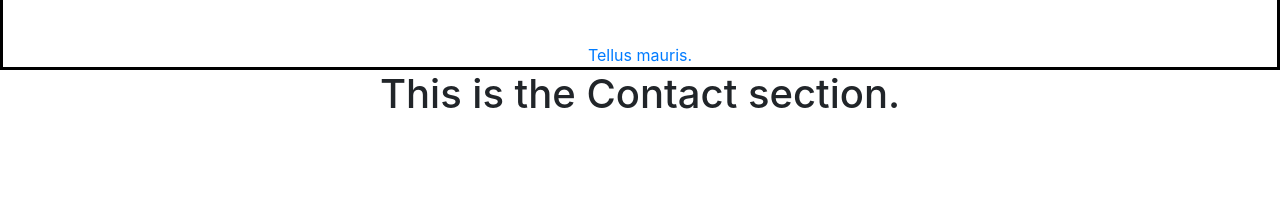
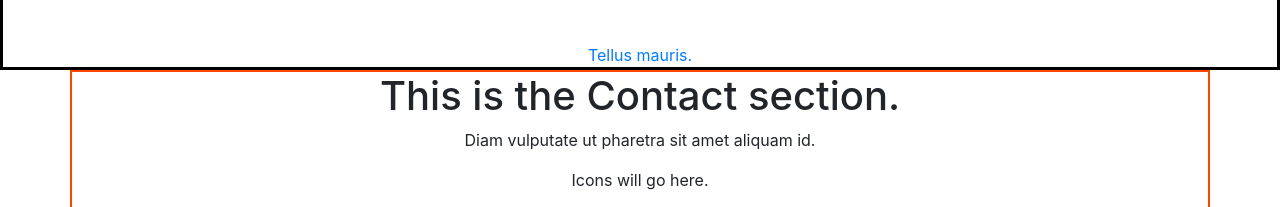
Before and after one commit to Guillermo-Martin/gcm-portfolio, a React (Create React App) app: page / in a window 1280 px wide. Shown: the part 2505-2712 px from the top of the page. Before the commit the page ends 2631 px from the top, so only its background shows below. Built offline with nearby package versions, Linux system fonts and the light colour scheme.

Commit message:
Add Bootstrap container with content

```diff
--- a/src/assets/styles/styles.css
+++ b/src/assets/styles/styles.css
@@ -94,3 +94,7 @@
 .Projects-link {
   margin: 90px;
 }
+
+.Contact-container {
+  border: 2px solid orangered;
+}
--- a/src/components/Contact.js
+++ b/src/components/Contact.js
@@ -1,10 +1,16 @@
 import React from 'react';
+import Container from 'react-bootstrap/Container';
 
 function Contact() {
   return(
-    <div>
-      <h1>This is the Contact section.</h1>
-    </div>
+    <Container className="Contact-container">
+      <div>
+        <h1>This is the Contact section.</h1>
+        <p>Diam vulputate ut pharetra sit amet aliquam id.</p>
+        <p>Icons will go here.</p>
+      </div>
+    </Container>
+
   )
 }
 
```
